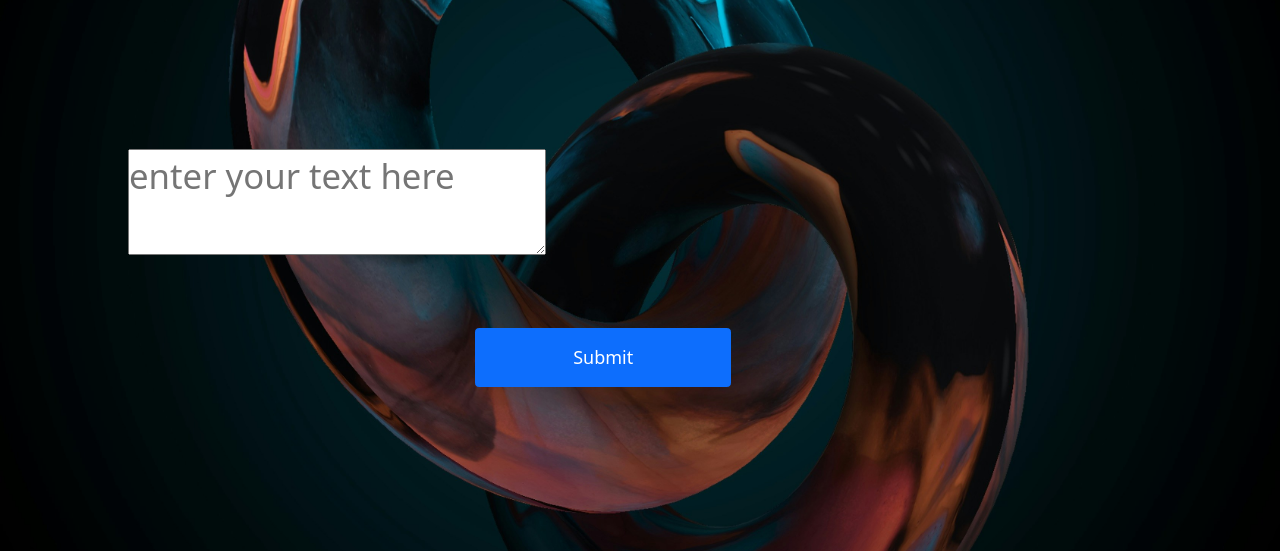
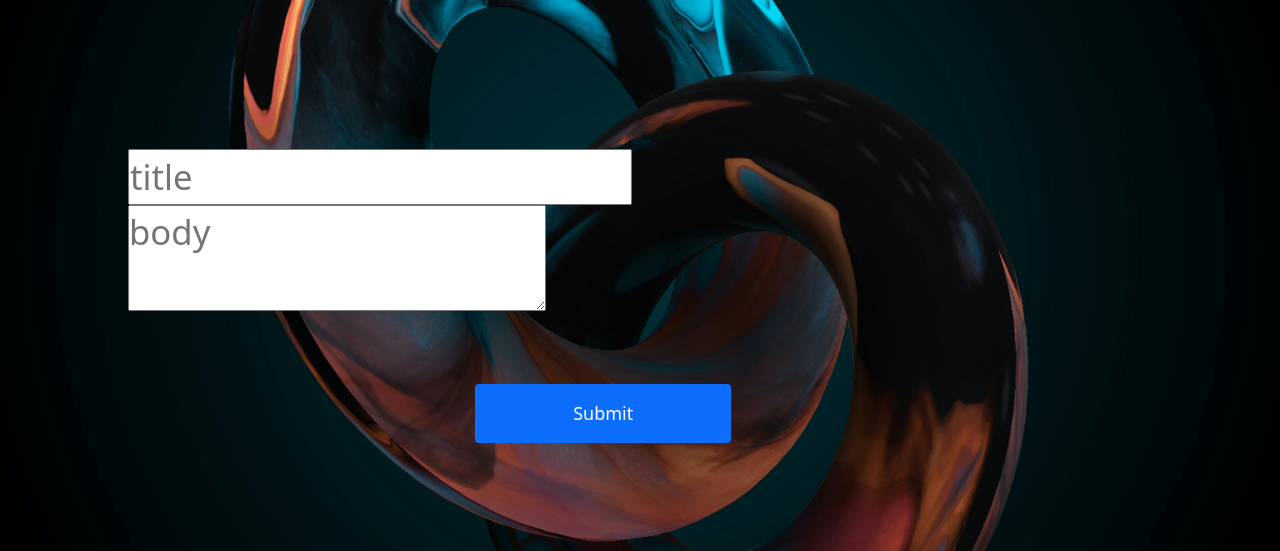
Before and after one commit to demzyAkpan/django_Newsletter, a Django app: page /newsletter/ in a window 1280 px wide. Shown: the top 551 px of the page. Run offline with Django 5.2, Linux system fonts and the light colour scheme.

Commit message:
modifies templates

```diff
--- a/newsletter/views.py
+++ b/newsletter/views.py
@@ -64,7 +64,7 @@ class CreateNewsletter(View):
                     for email in recipients
                 ]
                 send_mass_mail(email_message)
-                messages.success(request, "Newsletter SENt to all Subscribers.")
+                messages.success(request, "Newsletter Sentt to all Subscribers.")
 
             else:
                 messages.info(request, 'No subscribers to send to')
--- a/templates/newsletter.html
+++ b/templates/newsletter.html
@@ -1,3 +1,5 @@
+
+
 {% extends 'base.html' %}
 {% load static %}
 {% block content %}
@@ -5,7 +7,8 @@
 <form method="post" action="">
     {% csrf_token %}
     <div class="mb-3">
-        <textarea placeholder="enter your text here"></textarea>
+        <input class="text-area" placeholder="title" name="title"></input><br>
+         <textarea class="text-area" placeholder="body" name="body"></textarea>
     </div>
 
     <button type="submit" class="btn btn-primary">Submit</button>
```
